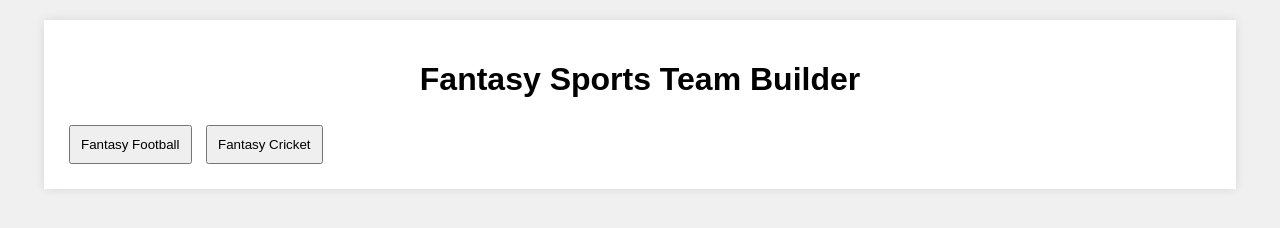
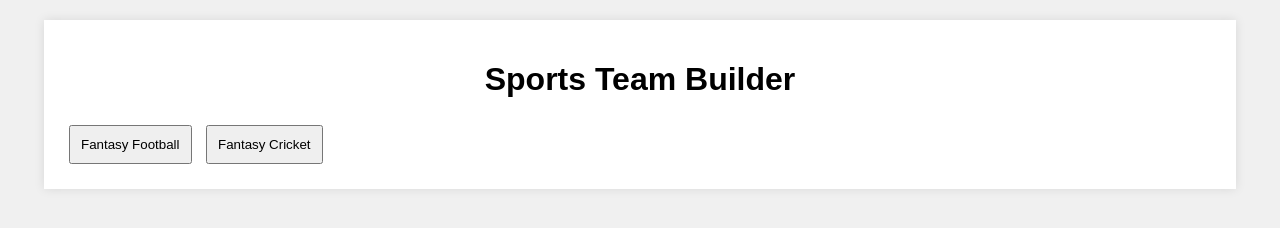
Before and after one commit to Tushar-Alec/FantasySports, a plain HTML site: page index.html in a window 1280 px wide. Drawn offline with Linux system fonts and the light colour scheme.

Commit message:
"Updated index.html, script.js, and styles.css files with changes to fantasy team builder UI and functionality."

```diff
--- a/index.html
+++ b/index.html
@@ -8,7 +8,7 @@
 </head>
 <body>
     <div class="container">
-        <h1>Fantasy Sports Team Builder</h1>
+        <h1> Sports Team Builder</h1>
         <div id="sport-selection">
             <button id = "choice-button" onclick="selectSport('football')">Fantasy Football</button>
             <button id = "choice-button" onclick="selectSport('cricket')">Fantasy Cricket</button>
```
